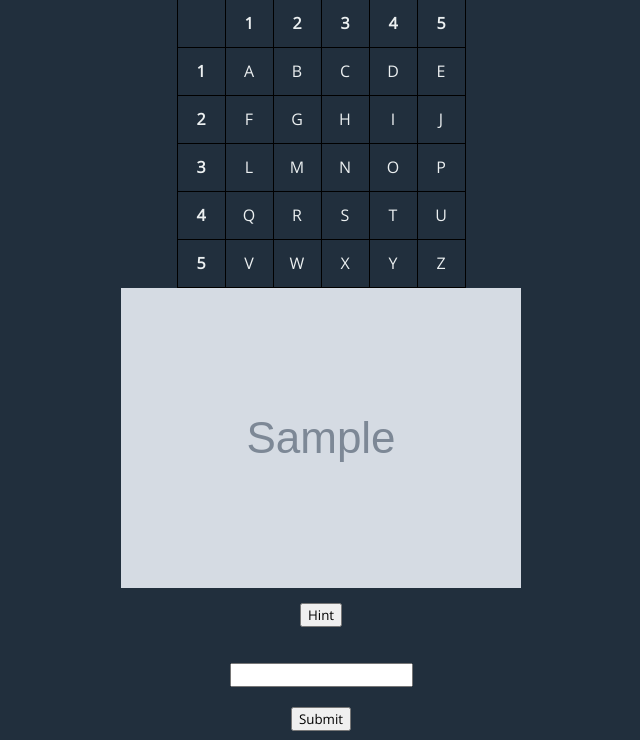
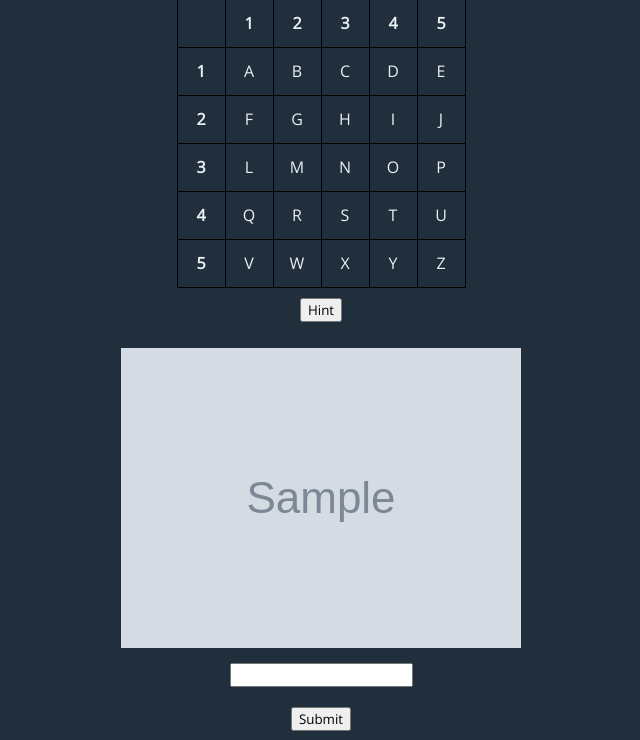
Before and after one commit to moahmed0987/abacws-advent, a Flask app: template advent_of_code/templates/q1.html in a window 1280 px wide. Shown: the part 236-976 px from the top of the page, without its empty margins (319-959 px from the left). Run offline with Flask 3, Linux system fonts and the light colour scheme; tables that the repository leaves empty hold one stand-in row (values such as "Sample post"); the template is opened without the code that fills it: values that come from a table or form of the project are taken from there, most other values are stand-ins (such as "Sample title", 1, 10 or a date in 2020); grey boxes marked "Sample" are stand-in pictures; form fields are guessed from the names that the template uses; some libraries are stand-ins or nearby versions.

Commit message:
hint styling fix

```diff
--- a/advent_of_code/static/css/puzzle-style.css
+++ b/advent_of_code/static/css/puzzle-style.css
@@ -7,3 +7,7 @@
     margin: 1rem auto;
     width: 75%;
 }
+
+.hint_container {
+    text-align: center;
+}
--- a/advent_of_code/templates/puzzle.html
+++ b/advent_of_code/templates/puzzle.html
@@ -14,15 +14,7 @@
  </div>
  {% endblock puzzlecontent %}
 
-<div class="form_container">
-    <div class="form_wrapper">
-        <form method="POST" action="" class="form">
-            {{ form.csrf_token }}
-
-            {% if puzzle.image %}
-                <img src="{{ url_for('static', filename='img/' + puzzle.image) }}" alt="puzzle image">
-            {% endif %}
-
+ <div class="hint_container">
      {% if puzzle.hint %}
      <div class="input_wrapper">
          <button type="button" id="hint_button">Hint</button>
@@ -45,6 +37,16 @@
         {% endif %}
     </div>
     <p id="hint"></p>
+</div>
+{% endif %}
+
+<div class="form_container">
+    <div class="form_wrapper">
+        <form method="POST" action="" class="form">
+            {{ form.csrf_token }}
+
+            {% if puzzle.image %}
+                <img src="{{ url_for('static', filename='img/' + puzzle.image) }}" alt="puzzle image">
             {% endif %}
 
             <div class="input_wrapper">
```
Lines whose indentation alone changed are shown as unchanged.
